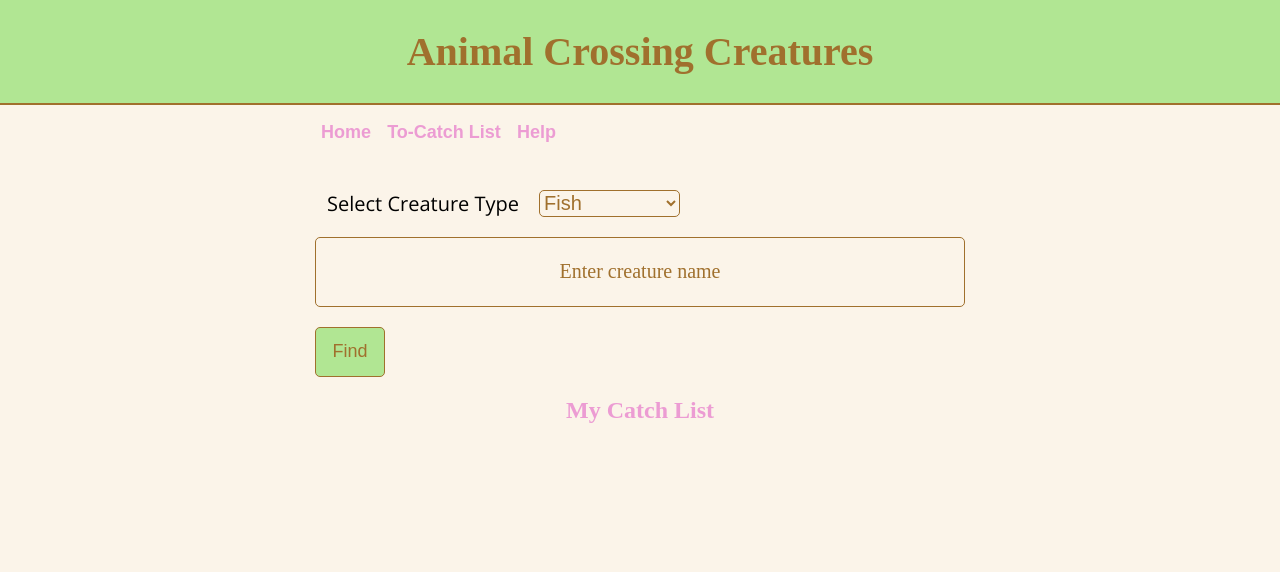
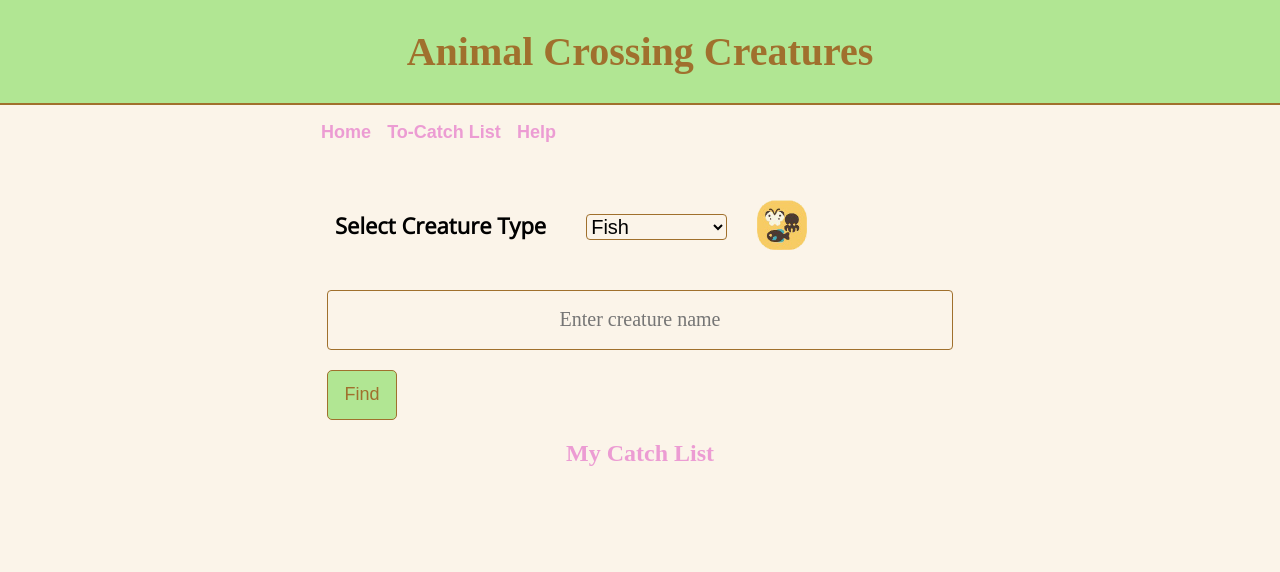
Before and after one commit to yunx2/ajax-project, a website: page index.html in a window 1280 px wide. Shown: the top 572 px of the page. Drawn offline with nearby package versions, Linux system fonts and the light colour scheme; a web font is replaced by a local one.

Commit message:
align select element, image, and label

```diff
--- a/css/styles.css
+++ b/css/styles.css
@@ -110,32 +110,46 @@
 }
 
 .label-select {
-  margin-right: 20px;
-  font-size: 20px;
+  /* margin-right: 20px; */
+  font-size: 22px;
+  font-weight: 600;
 }
 
-.creature-select {
+.select-type {
   display: flex;
-  justify-content: space-evenly;
-  border: 1px solid #a0702d;
+  /* justify-content: space-evenly; */
+  /* border: 1px solid #a0702d; */
   height: 70px;
   align-items: center;
-  border-radius: 5px;
-  margin-top: 20px;
+  border-radius: 4px;
+  padding-left: 0;
+}
+ #critterpedia {
+    height: 50px;
+    margin-left: 10px;
+ }
+
+ .select-spacing {
+   margin: 20px;
+ }
+
+.select-container {
+  display: flex;
+  align-items: baseline;
 }
 
 .find-input {
   width: 100%;
-  height: 70px;
-  border-radius: 5px;
-  margin-top: 20px;
+  height: 60px;
+  border-radius: 4px;
+  margin-top: 30px;
   border: 1px solid #a0702d;
   font-size: 20px;
   text-align: center;
 }
 
 .find-input::placeholder {
-  color: #a0702d;
+  /* color: #a0702d; */
   font-family: 'Proza Libre';
 }
 
@@ -173,8 +187,8 @@
   border: 1px solid #a0702d;
   font-size: 20px;
   background-color: #fbf4e9;
-  color: #a0702d;
-  border-radius: 5px;
+  /* color: #a0702d; */
+  border-radius: 4px;
 }
 
 select:focus {
--- a/index.html
+++ b/index.html
@@ -44,23 +44,21 @@
     <div class="row justify-center" data-view="find" id="find-view">
       <div class="column-full flex justify-center">
         <form id="form" class="search-form">
-
-          <div class="select-type column-full flex">
+          <div class="select-type column-full">
             <div class="row select-container">
-              <label class="label-select" for="select-creature">Select Creature Type</label>
-              <select name="select" id="select-creature">
+              <label class="label-select select-spacing" for="select-creature">Select Creature Type</label>
+              <select name="select" id="select-creature" class="select-spacing">
                 <option value="fish">Fish</option>
                 <option value="bugs">Bug</option>
                 <option value="sea">Sea Creature</option>
               </select>
             </div>
-
+            <img src="images/NookPhone_Critterpedia_NH_Icon.png" alt="creature-types" id="critterpedia">
           </div>
-
-          <div>
+          <div class="column-full">
             <input name="text-input" class="find-input beige-bg" type="text" placeholder="Enter creature name">
           </div>
-          <div><button id="find" class="btn" type="submit">Find</button>
+          <div class="column-full"><button id="find" class="btn" type="submit">Find</button>
           </div>
         </form>
       </div>
```
Also changed, not shown: images/NookPhone_Critterpedia_NH_Icon.png (added).
